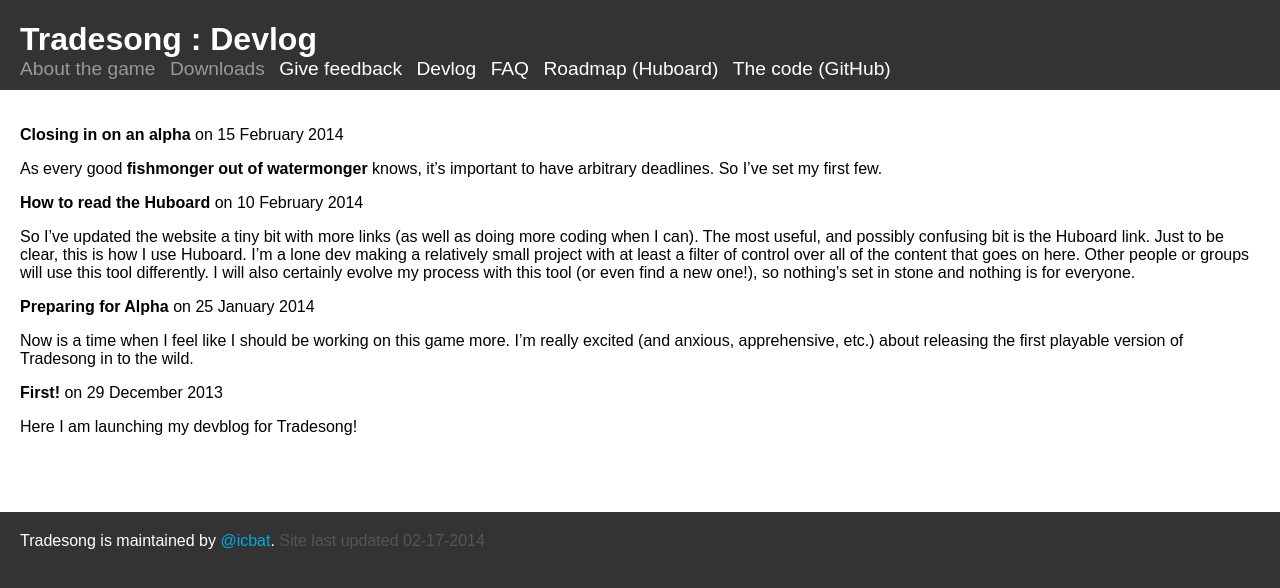
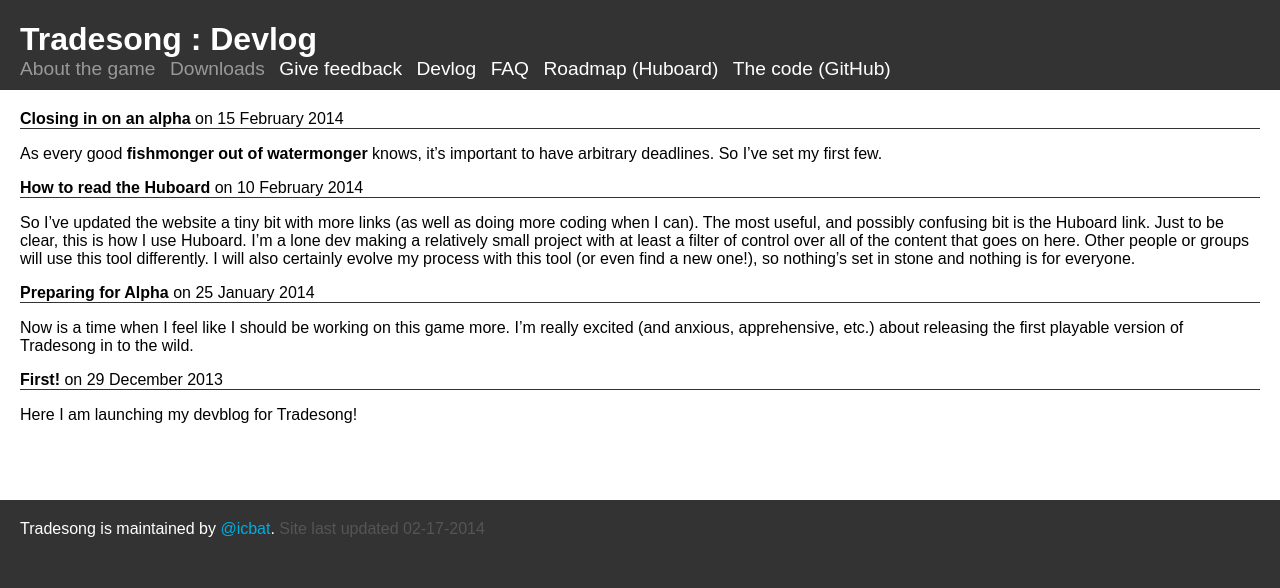
Before and after one commit to icbat/tradesong, a Jekyll site: the page built from index.md, in a window 1280 px wide. Shown: the top 588 px of the page. Built offline with Jekyll 4.4.1, drawn with Linux system fonts in a browser that asks for light colours.

Commit message:
Actually underlining

```diff
--- a/index.md
+++ b/index.md
@@ -6,7 +6,9 @@
 {% for post in site.posts %}
 {% if post.isDownload %}
 {% else %}
-<a href="{{site.url}}{{post.url}}">{{post.title}}</a> on {{ post.date | date: "%d %B %Y" }}
+<div class="devlogPostTitle">
+	<a href="{{site.url}}{{post.url}}">{{post.title}}</a> on {{ post.date | date: "%d %B %Y" }}
+</div>
 {{post.excerpt}}
 {% endif %}
 {% endfor %}
```
Also changed, not shown: devlog.md (+3 -1 lines).
